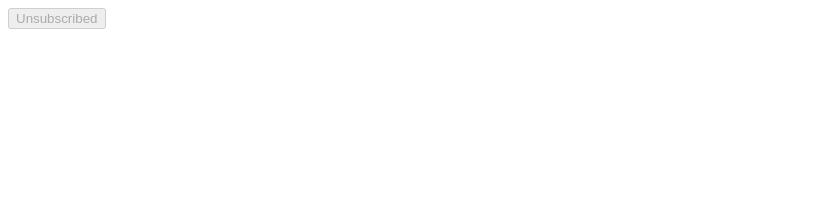
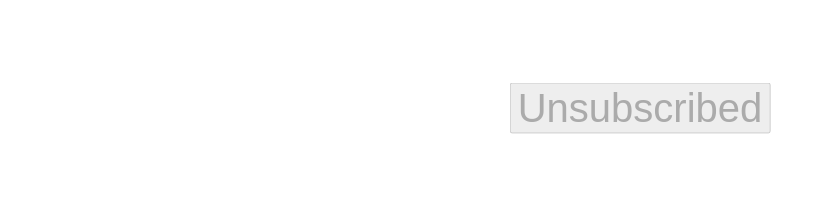
Before and after one commit to anhlinh123/anhlinh123.github.io, a plain HTML site: page index.html in a window 1280 px wide. Shown: the whole page, without its empty margins (0-826 px from the left). Drawn offline with Linux system fonts and the light colour scheme.

Commit message:
add some styles

```diff
--- a/index.html
+++ b/index.html
@@ -4,7 +4,26 @@
   <title>PushNotification</title>
 </head>
 <body>
-    <button type='button' id='myBtn'>Subscribe</button>
+    <style>
+        .container {
+          height: 200px;
+          position: relative;
+        }
+
+        .center {
+          margin: 0;
+          position: absolute;
+          top: 50%;
+          left: 50%;
+          -ms-transform: translate(-50%, -50%);
+          transform: translate(-50%, -50%);
+        }
+    </style>
+    <div class="container">
+        <div class="center">
+            <button type='button' id='myBtn' style='font-size:40px'>Subscribe</button>
+        </div>
+    </div>
     <script>
         function updateButton(button, permission) {
             if (window.Notification.permission == 'granted') {
```
